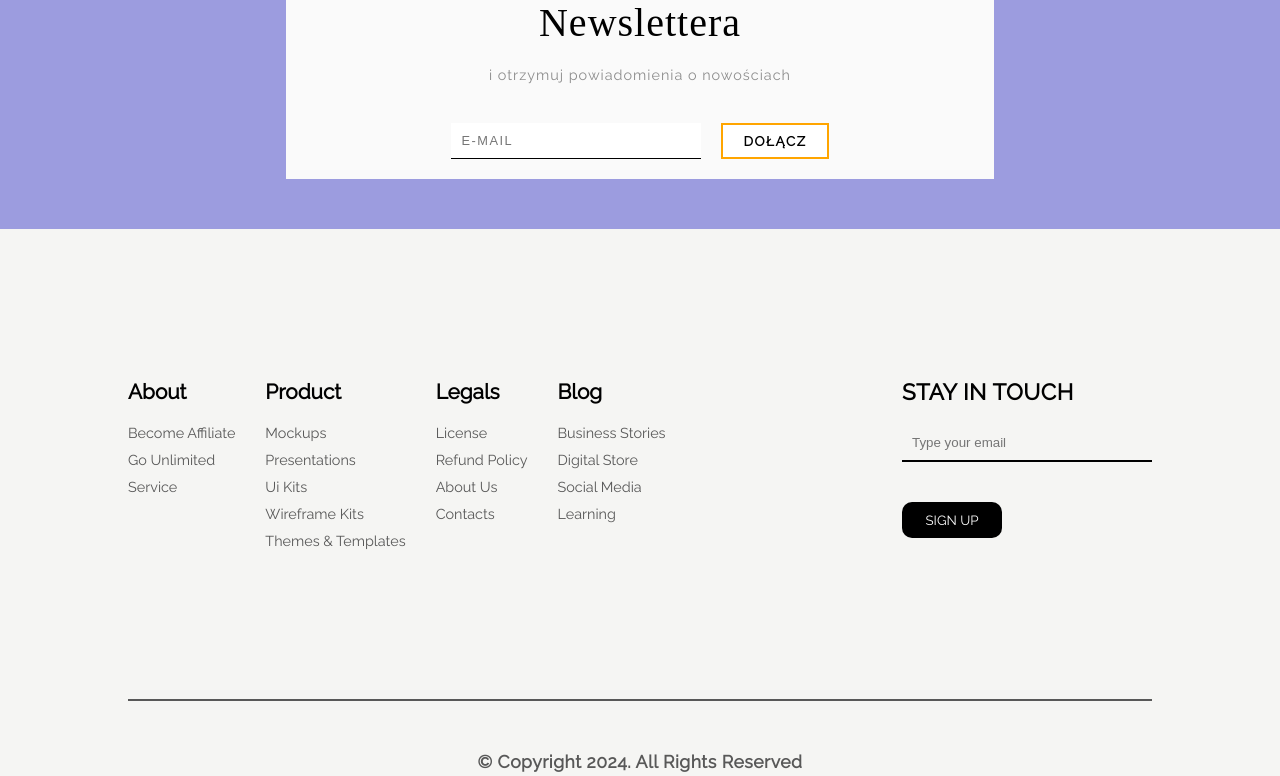
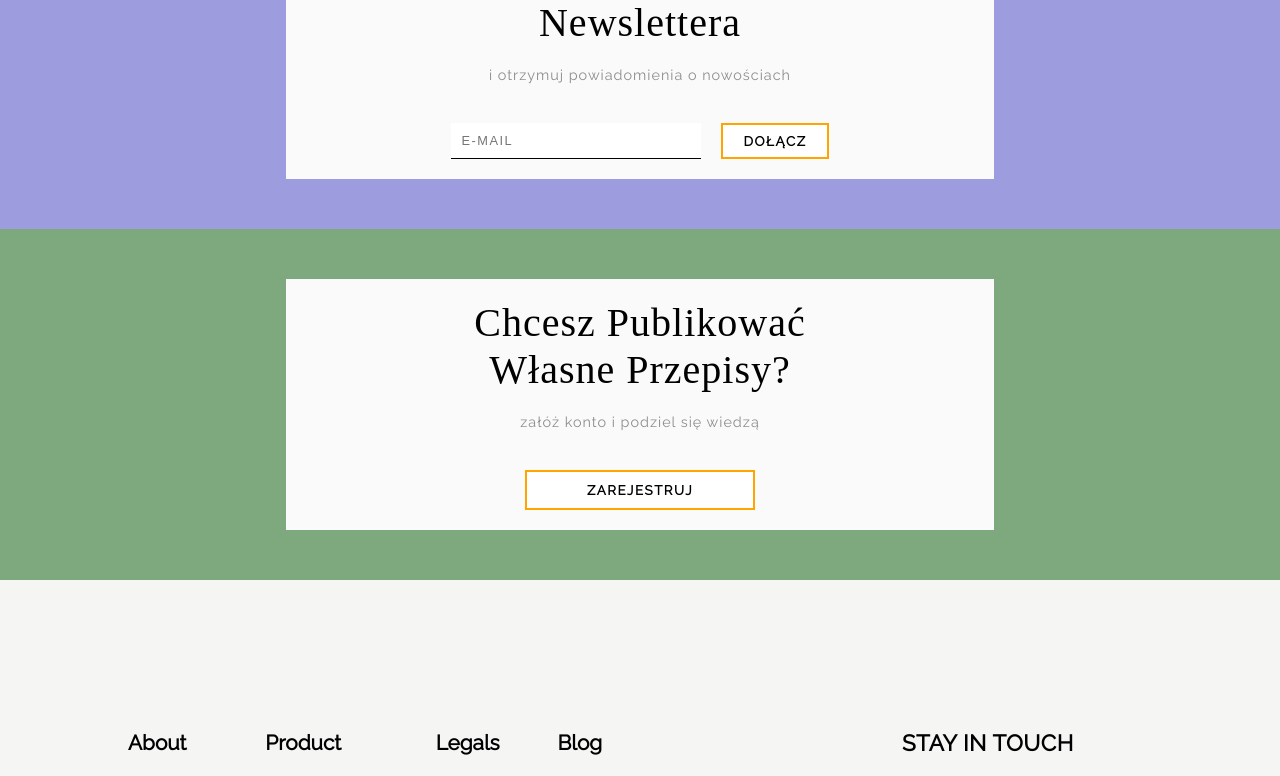
Before and after one commit to wojank/share-my-recipe, a Vue app in the folder frontend/: page / in a window 1280 px wide. Shown: the part 2807-3583 px from the top of the page. Built offline with nearby package versions, Linux system fonts and the light colour scheme; a web font is replaced by a local one.

Commit message:
20th, frontend: created CtaWrapper, CtaRegister and restructured TheNewsletter as CtaNewsletter

```diff
--- a/frontend/src/App.vue
+++ b/frontend/src/App.vue
@@ -4,7 +4,8 @@ import TheFooter from "./components/TheFooter.vue";
 import ThePostList from "./components/ThePostList.vue";
 import TheHero from "./components/TheHero.vue";
 import TheNewsList from "./components/TheNewsList.vue";
-import TheNewsletter from "./components/TheNewsletter.vue";
+import CtaNewsletter from "./components/CtaNewsletter.vue";
+import CtaRegister from "./components/CtaRegister.vue";
 </script>
 
 <template>
@@ -13,7 +14,8 @@ import TheNewsletter from "./components/TheNewsletter.vue";
     <TheHero />
     <ThePostList />
     <TheNewsList />
-    <TheNewsletter />
+    <CtaNewsletter />
+    <CtaRegister />
   </main>
   <TheFooter />
 </template>
--- a/frontend/src/assets/sass/components/the-newsletter.scss
+++ b/frontend/src/assets/sass/components/cta-newsletter.scss
@@ -2,39 +2,6 @@
 @use "../typography" as t;
 
 .newsletter {
-  background-color: c.$blue;
-  width: 100%;
-  padding: 50px;
-
-  &__badge {
-    background-color: c.$light-secondary;
-    width: 60%;
-    margin-inline: auto;
-    padding: 20px;
-  }
-
-  &__title {
-    font-family: t.$secondary;
-    font-weight: 100;
-    font-size: 2.5rem;
-    text-align: center;
-    text-transform: capitalize;
-    width: 18ch;
-    margin-inline: auto;
-    margin-bottom: 20px;
-    letter-spacing: 1px;
-  }
-
-  &__paragraph {
-    font-size: 0.9rem;
-    text-align: center;
-    color: c.$dark-secondary;
-    margin-bottom: 40px;
-    letter-spacing: 1px;
-  }
-}
-
-.contact {
   display: flex;
   justify-content: center;
   gap: 20px;
--- /dev/null
+++ b/frontend/src/assets/sass/components/cta-register.scss
@@ -0,0 +1,18 @@
+@use "../colors" as c;
+
+.register-btn {
+  background-color: c.$light-primary;
+  font-family: inherit;
+  padding: 10px 60px;
+  border: 2px solid c.$orange-secondary;
+  font-weight: bold;
+  text-transform: uppercase;
+  letter-spacing: 1.5px;
+  display: block;
+  margin-inline: auto;
+
+  &:hover {
+    cursor: pointer;
+    color: c.$orange-secondary;
+  }
+}
--- /dev/null
+++ b/frontend/src/assets/sass/components/cta-wrapper.scss
@@ -0,0 +1,35 @@
+@use "../colors" as c;
+@use "../typography" as t;
+
+.cta-wrapper {
+  background-color: c.$blue;
+  width: 100%;
+  padding: 50px;
+
+  &__badge {
+    background-color: c.$light-secondary;
+    width: 60%;
+    margin-inline: auto;
+    padding: 20px;
+  }
+
+  &__title {
+    font-family: t.$secondary;
+    font-weight: 100;
+    font-size: 2.5rem;
+    text-align: center;
+    text-transform: capitalize;
+    width: 18ch;
+    margin-inline: auto;
+    margin-bottom: 20px;
+    letter-spacing: 1px;
+  }
+
+  &__paragraph {
+    font-size: 0.9rem;
+    text-align: center;
+    color: c.$dark-secondary;
+    margin-bottom: 40px;
+    letter-spacing: 1px;
+  }
+}
--- /dev/null
+++ b/frontend/src/components/CtaNewsletter.vue
@@ -0,0 +1,22 @@
+<script setup lang="ts">
+import CtaWrapper from "./CtaWrapper.vue";
+</script>
+<template>
+  <CtaWrapper
+    headline="dołącz do naszego newslettera"
+    text="i otrzymuj powiadomienia o nowościach"
+  >
+    <form class="newsletter">
+      <input
+        class="newsletter__form"
+        type="email"
+        placeholder="e-mail
+    "
+      />
+      <button class="newsletter__btn">dołącz</button>
+    </form>
+  </CtaWrapper>
+</template>
+<style scoped lang="scss">
+@import "../assets/sass/components/cta-newsletter.scss";
+</style>
--- /dev/null
+++ b/frontend/src/components/CtaRegister.vue
@@ -0,0 +1,15 @@
+<script setup lang="ts">
+import CtaWrapper from "./CtaWrapper.vue";
+</script>
+<template>
+  <CtaWrapper
+    color="rgb(126, 169, 126)"
+    headline="chcesz publikować własne przepisy?"
+    text="załóż konto i podziel się wiedzą"
+  >
+    <button class="register-btn">zarejestruj</button>
+  </CtaWrapper>
+</template>
+<style scoped lang="scss">
+@import "../assets/sass/components/cta-register.scss";
+</style>
--- /dev/null
+++ b/frontend/src/components/CtaWrapper.vue
@@ -0,0 +1,21 @@
+<script setup lang="ts">
+interface Config {
+  color?: string;
+  headline: string;
+  text: string;
+}
+
+const props = defineProps<Config>();
+</script>
+<template>
+  <section class="cta-wrapper" :style="{ backgroundColor: props.color }">
+    <div class="cta-wrapper__badge">
+      <h3 class="cta-wrapper__title">{{ props.headline }}</h3>
+      <p class="cta-wrapper__paragraph">{{ props.text }}</p>
+      <slot></slot>
+    </div>
+  </section>
+</template>
+<style scoped lang="scss">
+@import "../assets/sass/components/cta-wrapper.scss";
+</style>
--- a/frontend/src/components/TheNewsletter.vue
+++ /dev/null
@@ -1,16 +0,0 @@
-<script setup lang="ts"></script>
-<template>
-  <section class="newsletter">
-    <div class="newsletter__badge">
-      <h3 class="newsletter__title">dołącz do naszego newslettera</h3>
-      <p class="newsletter__paragraph">i otrzymuj powiadomienia o nowościach</p>
-      <form class="contact">
-        <input class="contact__form" type="email" placeholder="e-mail" />
-        <button class="contact__btn">dołącz</button>
-      </form>
-    </div>
-  </section>
-</template>
-<style scoped lang="scss">
-@import "../assets/sass/components/the-newsletter.scss";
-</style>
```
